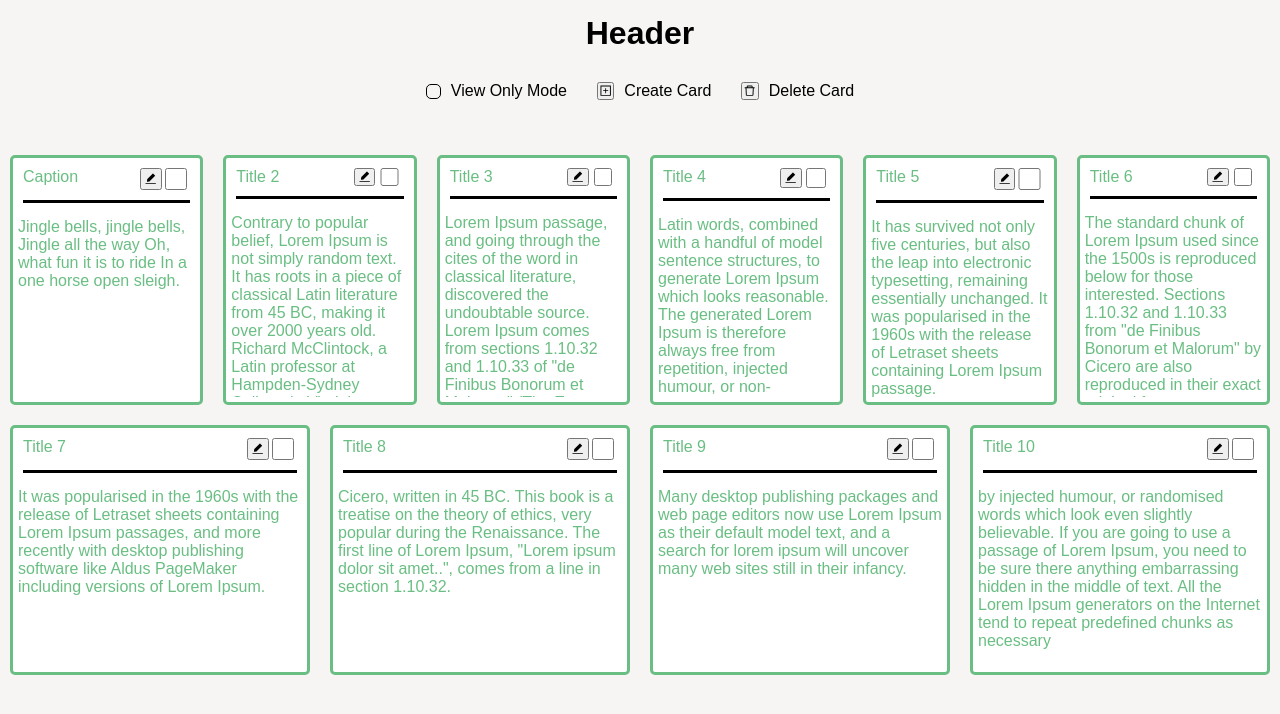
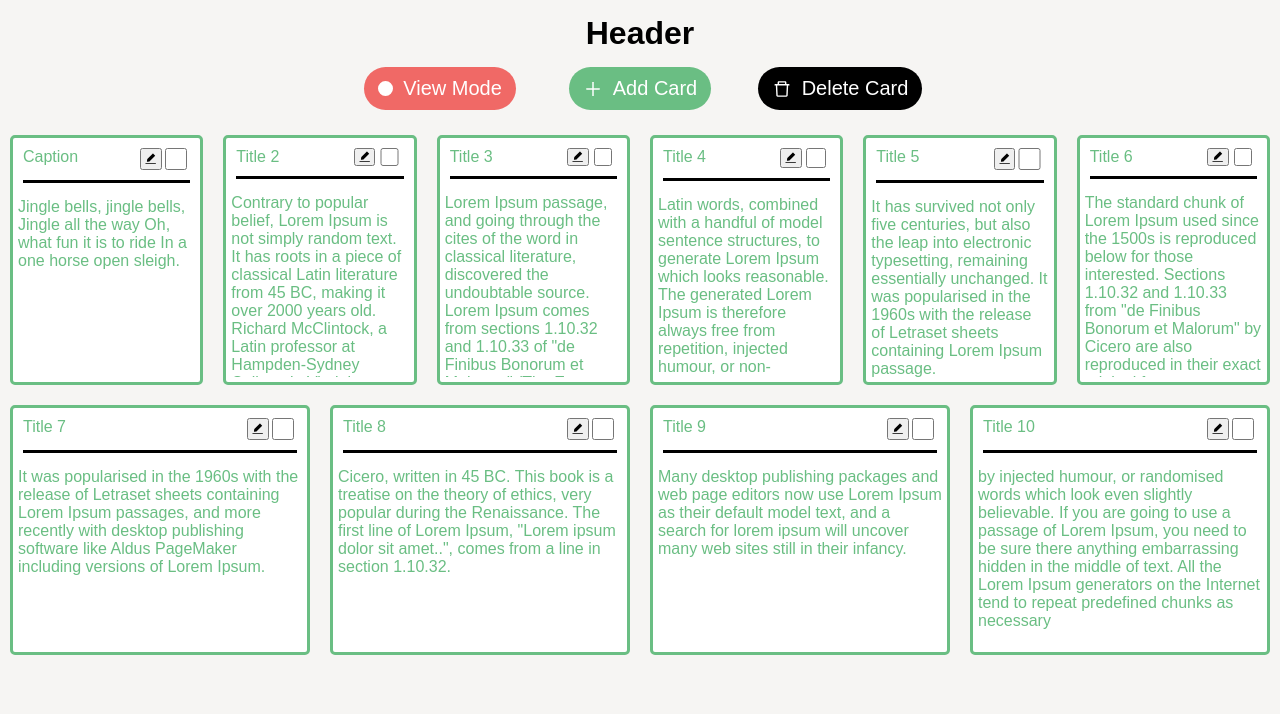
Before and after one commit to 233gme/CardEditor, a React (Create React App) app: page /card/1 in a window 1280 px wide. Shown: the top 714 px of the page. Built offline with nearby package versions, Linux system fonts and the light colour scheme.

Commit message:
Added some new styles

```diff
--- a/src/Components/Header/index.jsx
+++ b/src/Components/Header/index.jsx
@@ -1,18 +1,17 @@
 import React from 'react';
 import './style.css';
 import styled from 'styled-components';
-import { AiOutlineDelete, AiOutlinePlusSquare } from "react-icons/ai";
+import { AiOutlineDelete, AiOutlinePlus } from "react-icons/ai";
 
 const Checkbox = styled.input`
   appearance: none;
   width: 15px;
   height: 15px;
-  margin-right: 10px;
-  border: 1px solid #000;
-  border-radius: 5px;
+  background: #fff;
+  border: 3px solid #fff;
+  border-radius: 50%;
   outline: none;
   &:hover{
-    border: 1px solid #f06966;
     background: #fdb8b6;
   }
   &:active {
@@ -20,7 +19,6 @@ const Checkbox = styled.input`
   }
   &:checked {
     background: #f06966;
-    border: 1px solid #f06966;
   }
   `;
 
@@ -28,18 +26,18 @@ function Header(props) {
   return (
     <header>
       <h1>Header</h1>
-      <div className="checkbox__block">
+      <div className="nav__block">
         <div>
+          <span className='buttons buttons__view-mode'>
           <Checkbox onClick={props.onViewHandler} type="checkbox" id='check1' />
-          <label htmlFor='check1'>View Only Mode</label>
+            <label htmlFor='check1'>View Mode</label>
+          </span>
         </div>
         <div>
-          <button onClick={props.onCreateHandler}><AiOutlinePlusSquare /></button>
-          <span>Create Card</span>
+          <button className='buttons buttons__add-card' onClick={props.onCreateHandler}><AiOutlinePlus /> Add Card</button>
         </div>
         <div>
-          <button onClick={props.onDeleteHandler}><AiOutlineDelete /></button>
-          <span>Delete Card</span>
+          <button className='buttons buttons__delete-card' onClick={props.onDeleteHandler}><AiOutlineDelete /> Delete Card</button>
         </div>
       </div>
     </header>
--- a/src/Components/Header/style.css
+++ b/src/Components/Header/style.css
@@ -4,27 +4,35 @@ header{
   text-align: center;
   background-color: #f6f5f3;
 }
-.checkbox__block{
-  display: flex;
-  flex-direction: row;
+.nav__block{
+  display: grid;
+  grid-template-columns: repeat(3,200px);
   justify-content: center;
+  padding-top: 15px;
+}
+.buttons{
+  display: inline-grid;
+  grid-auto-flow: column;
+  column-gap: 10px;
   align-items: center;
-  padding: 15px;
+  font-size: 20px;
+  font-family: inherit;
+  padding: 0.5em 0.7em;
+  border: none;
+  border-radius: 2em;
+  cursor: pointer;
+  color: #fff;
+  outline: none;
 }
-.checkbox__block div {
-  display: flex;
-  justify-content: center;
-  align-items: center;
-  padding: 15px;
-}
-.checkbox__block div button{
-  display: flex;
-  justify-content: center;
-  align-items: center;
-}
-.checkbox__block div button:hover{
+.buttons label {
   cursor: pointer;
 }
-.checkbox__block div span{
-  padding-left: 10px;
+.buttons__view-mode{
+  background-color: #f06966;
 }
+.buttons__add-card{
+  background-color: #6abe83;
+}
+.buttons__delete-card{
+  background-color: #000;
+}
```
Also changed, not shown: 1 other file (tests, documents, lock files or other folders).
